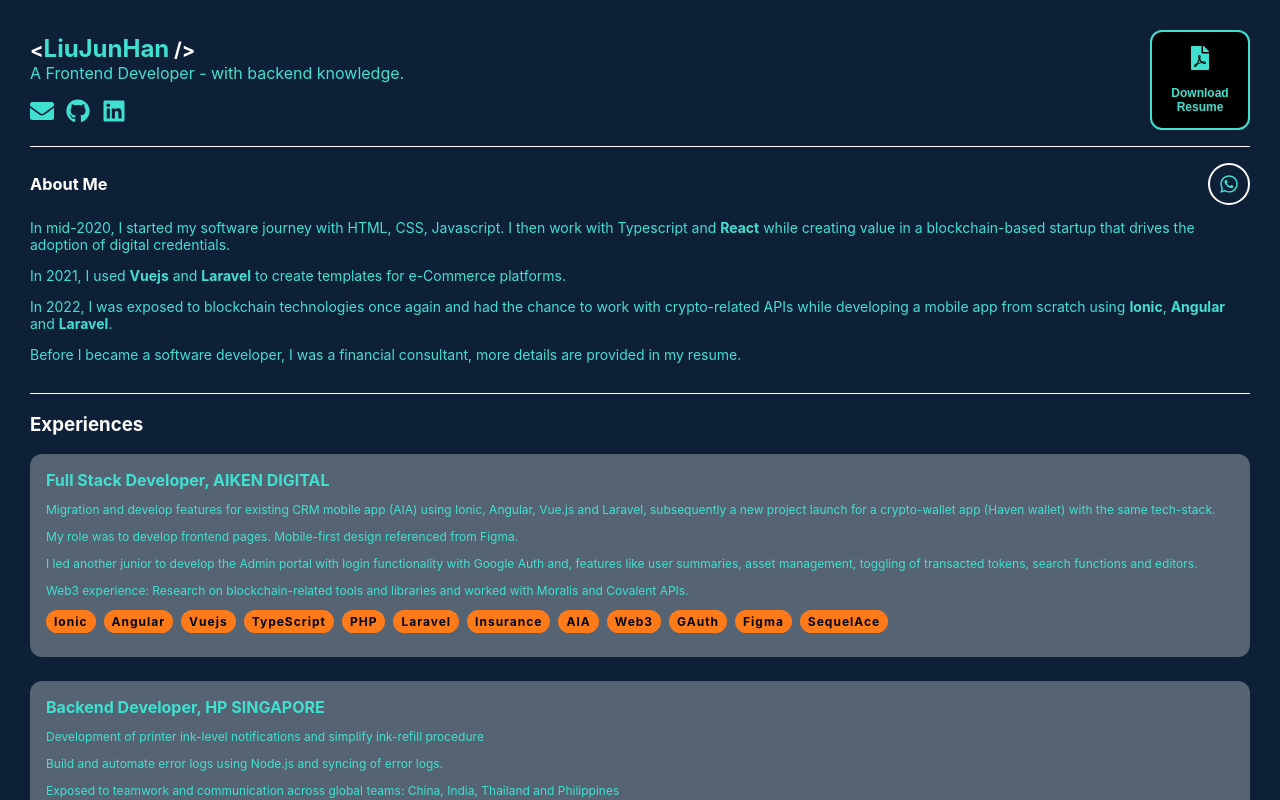
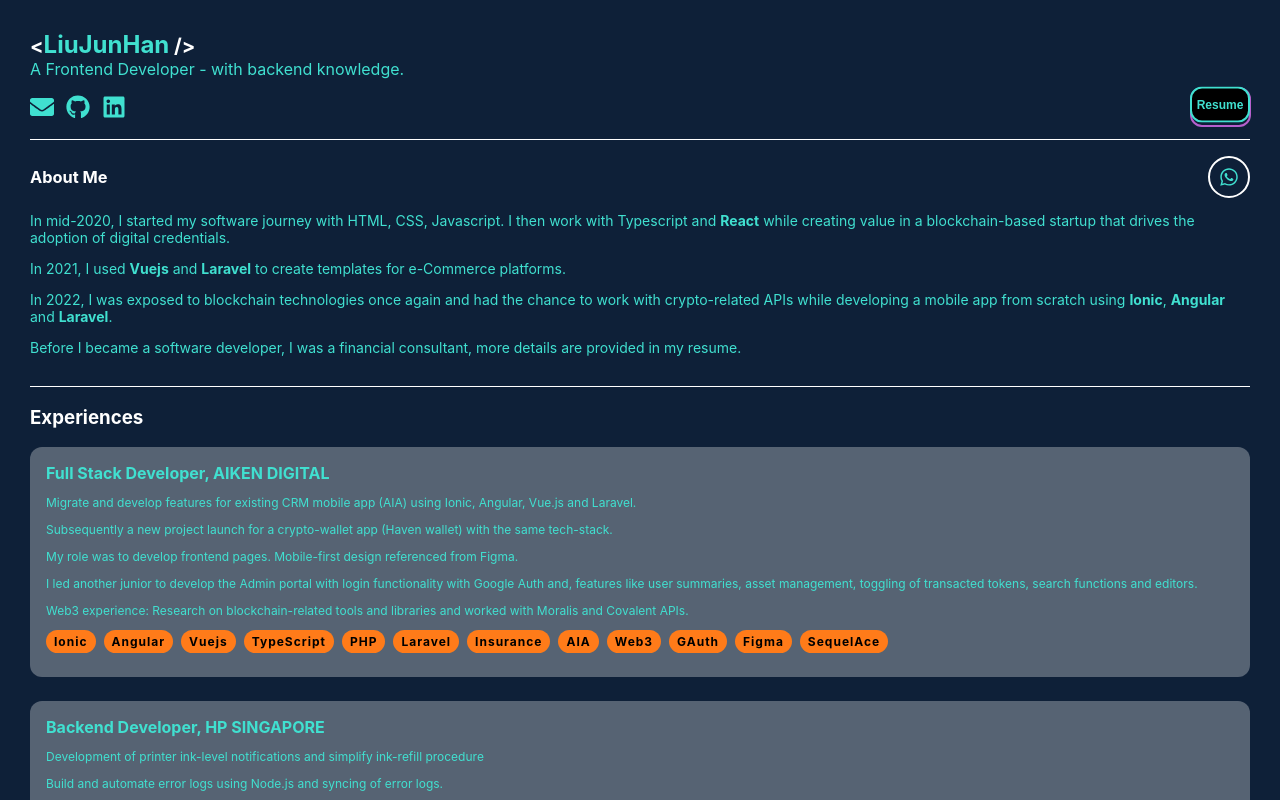
Before and after one commit to jun-han-github/dashboard, a React (Vite) app: page / in a window 1280 px wide. Shown: the top 800 px of the page. Built offline with nearby package versions, Linux system fonts and the light colour scheme.

Commit message:
feat: reduced resume size, +animation && start action-bar

```diff
--- a/src/assets/data/job-experiences.ts
+++ b/src/assets/data/job-experiences.ts
@@ -10,7 +10,8 @@
         title: 'Full Stack Developer, AIKEN DIGITAL',
         url: 'https://www.aikendigital.com/about',
         description: [
-            'Migration and develop features for existing CRM mobile app (AIA) using Ionic, Angular, Vue.js and Laravel, subsequently a new project launch for a crypto-wallet app (Haven wallet) with the same tech-stack.',
+            'Migrate and develop features for existing CRM mobile app (AIA) using Ionic, Angular, Vue.js and Laravel.',
+            'Subsequently a new project launch for a crypto-wallet app (Haven wallet) with the same tech-stack.',
             'My role was to develop frontend pages. Mobile-first design referenced from Figma.',
             'I led another junior to develop the Admin portal with login functionality with Google Auth and, features like user summaries, asset management, toggling of transacted tokens, search functions and editors.',
             'Web3 experience: Research on blockchain-related tools and libraries and worked with Moralis and Covalent APIs.'
@@ -31,7 +32,7 @@
         title: 'Fullstack Developer, HACHI TECH',
         url: 'https://www.hachi.tech/about-challenger',
         description: [
-            'Develop components using Vue.js frontend and Laravel as backend API.',
+            'Develop a product promotion template generator using Vue.js frontend and Laravel as backend API.',
             'Refactoring of codes using DRY principles and Single Responsibility principles in SOLID. Some experience with Docker.',
             'Integration of third-party APIs like Shopee, Lazada and Amazon.'
         ],
@@ -41,7 +42,7 @@
         title: 'Web Developer, ACCREDIFY.IO',
         url: 'https://accredify.io/',
         description: [
-            'Build digital certificates using TypeScript and React, and I had the opportunity to develop a webpage using Laravel framework.',
+            'Build digital certificates of Singapore\'s educational institutions and universities using TypeScript and React, and I had the opportunity to develop a webpage using Laravel framework.',
             'Learnt about Ethereum blockchain, Etherscan, gas fees and cryptography works here.'
         ],
         tags: ['React', 'TypeScript', 'PHP', 'Laravel', 'Ethereum', 'MySQL']
--- /dev/null
+++ b/src/components/action-bar/ActionBar.scss
@@ -0,0 +1,30 @@
+.action-bar {
+    position: sticky;
+    top: 24%;
+    display: flex;
+    justify-content: flex-end;
+    align-items: flex-start;
+    height: 100%;
+    width: 50px;
+    margin: 0 8px;
+
+    .candybar {
+        border: 2px solid grey;
+        border-radius: 28px;
+        height: auto;
+        display: flex;
+        flex-direction: column;
+        justify-content: space-between;
+        align-items: center;
+        padding: 4px;
+        background-color: lightgrey;
+
+        .bar-icons {
+            margin: 8px 0;
+            border-radius: 50%;
+            border: 2px solid grey;
+            padding: 3px;
+            background-color: white;
+        }
+    }
+}
--- /dev/null
+++ b/src/components/action-bar/ActionBar.tsx
@@ -0,0 +1,21 @@
+import { FaAws, FaDocker, FaNodeJs, FaReact, FaRegMoon } from 'react-icons/fa';
+import './ActionBar.scss';
+
+const ActionBar = () => {
+
+    const iconSize = 30;
+
+    return (
+        <div className="action-bar">
+            <div className="candybar">
+                <FaRegMoon className="bar-icons" size={iconSize} />
+                <FaReact className="bar-icons" size={iconSize} />
+                <FaNodeJs className="bar-icons" size={iconSize} />
+                <FaDocker className="bar-icons" size={iconSize} />
+                <FaAws className="bar-icons" size={iconSize} />
+            </div>
+        </div>
+    )
+}
+
+export default ActionBar
--- a/src/components/box/Box.scss
+++ b/src/components/box/Box.scss
@@ -29,20 +29,34 @@
 		justify-content: center;
 		align-items: center;
 		cursor: pointer;
-		width: 100px;
-		height: 100px;
+		width: 60px;
 		margin-left: auto;
 
 		border-radius: 12px;
 		border: 2px solid #40e0d0;
 		color: #40e0d0;
 		background-color: #000000;
+		animation: jumpingAnimation 1s ease-in-out infinite;
 
 		.text {
-			margin-top: 16px;
+			margin: 8px 0;
 			font-size: 0.75rem;
 			font-weight: 700;
 		}
+
+
+		@keyframes jumpingAnimation {
+			0% { transform: translateY(-8px); }
+			100% { transform: translateY(1px); }
+		}
+	}
+
+	.purple-border {
+		position: absolute;
+		height: 36px;
+		width: 57px;
+		border: 2px solid #B660CD;
+		border-radius: 12px;
 	}
 
 	button.download-resume:hover {
--- a/src/components/box/Box.tsx
+++ b/src/components/box/Box.tsx
@@ -1,5 +1,4 @@
 import './Box.scss';
-import { FaFilePdf } from 'react-icons/fa';
 
 const Box = () => {
 
@@ -7,9 +6,11 @@
 
 	return (
 		<a href={resumePathUrl} download="LiuJunHan_CV_LS.PDF">
+			<div className="purple-border">
+
+			</div>
 			<button className="download-card resume">
-				<FaFilePdf style={{ color: '#40e0d0' }} size={24} />
-				<span className="text">Download<br/>Resume</span>
+				<span className="text">Resume</span>
 			</button>
 		</a>
 	)
--- a/src/components/layout/Layout.scss
+++ b/src/components/layout/Layout.scss
@@ -2,16 +2,6 @@
     background-color: #0e2038;
     // background-color: #ffffff;
     display: flex;
-    flex-direction: column;
-    align-items: center;
-
-    height: auto;
-
-    .container {
-        z-index: 80;
-        height: 100%;
-
-        display: flex;
-        padding: 30px;
-    }
+    flex-direction: row;
+    padding: 30px;
 }
--- a/src/components/layout/Layout.tsx
+++ b/src/components/layout/Layout.tsx
@@ -1,15 +1,13 @@
 import { Outlet } from "react-router-dom";
 import './Layout.scss';
+// import ActionBar from "../action-bar/ActionBar";
 
 const Layout = () => {
 	return (
-		<>
-			<div className="base-layout">
-				<div className="container">
-					<Outlet />
-				</div>
-			</div>
-		</>
+		<div className="base-layout">
+			<Outlet />
+			{/* <ActionBar /> */}
+		</div>
 	)
 }
 
--- a/src/pages/HomePage.scss
+++ b/src/pages/HomePage.scss
@@ -1,4 +1,6 @@
-.home-container {
+.home {
+
+    .header {
         h2 {
             margin: 0;
         }
@@ -8,10 +10,15 @@
         }
 
         display: flex;
-    align-items: center;
+        align-items: flex-end;
         justify-content: space-between;
         width: 100%;
         padding-bottom: 16px;
+
+        .links {
+            display: flex;
+            justify-content: flex-end;
+        }
     }
 
     .about {
@@ -54,3 +61,4 @@
             }
         }
     }
+}
--- a/src/pages/HomePage.tsx
+++ b/src/pages/HomePage.tsx
@@ -34,8 +34,8 @@
     console.log(navigator.userAgent);
 
     return (
-        <div>
-            <div className="home-container">
+        <div className="home">
+            <div className="header">
                 <div className="intro">
                     <h2 style={nameStyle.h2}>
                         <span style={nameStyle.span}>{" <"}</span>
```
Lines whose indentation alone changed are shown as unchanged.
